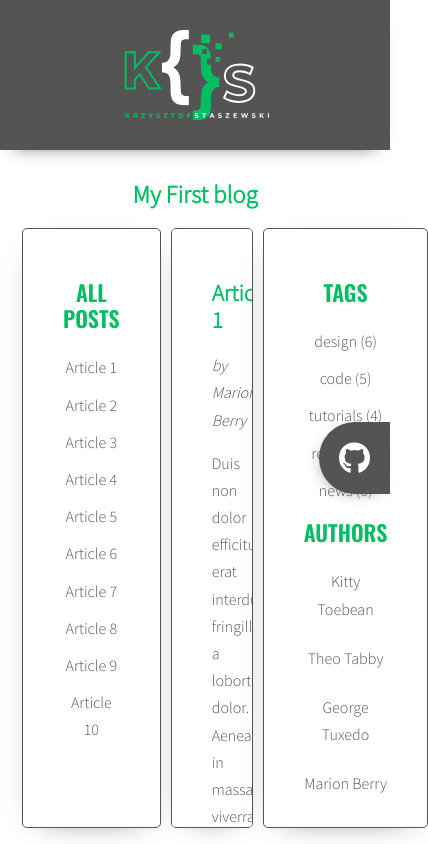
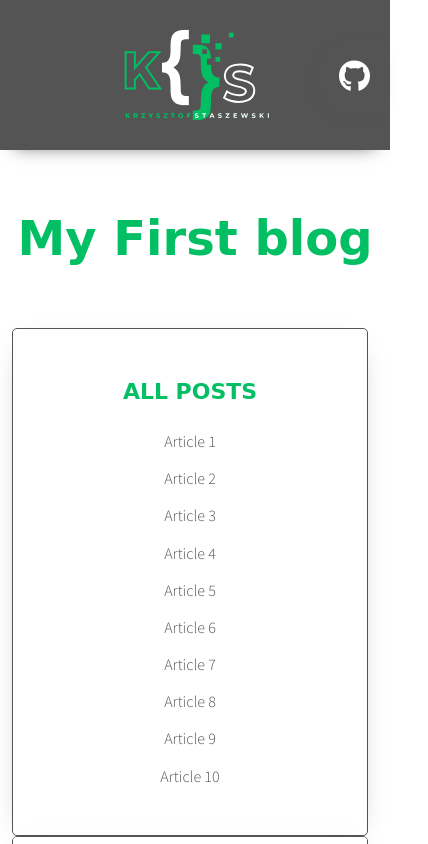
Before and after one commit to thempower/5.javascript-blog, a website: page index.html in a window 390 px wide. Shown: the top 844 px of the page, 428 px wide, since content can reach past the window. Drawn offline with nearby package versions, Linux system fonts and the light colour scheme; a web font is replaced by a local one.

Commit message:
finished module 5 - added css & responsive & animation - code html debuged

```diff
--- a/index.html
+++ b/index.html
@@ -14,14 +14,13 @@
 <body>
     <header>
       <div class="container top">
-            <img class="logo" src="images/Krzysztof Staszewski logo.svg" alt="krzysztof-staszewski" srcset="">
-            <div class="git"><a href="https://github.com/thempower"><i class="fa-brands fa-github"></i></a></div>
-            </div>
-          </div>
+            <img class="logo" src="images/Krzysztof Staszewski logo.svg" alt="krzysztof-staszewski">
+            <div class="git"><a href="https://github.com/thempower"><i class="fa-brands fa-github"><span>github</span></i></a></div>
+      </div>
     </header>
     <div class="blog">
         <div class="container">
-          <h2> My First blog</h2>
+          <h2 class="title"> My First blog</h2>
           <main class="wrapper">
             <aside class="sidebar">
               <h2 class="section-title">All posts</h2>
--- a/js/script.js
+++ b/js/script.js
@@ -31,7 +31,6 @@ for (let activeArticle of activeArticles) {
    /*[DONE] get the article id */
    /*[DONE] find the title element */
    /*[DONE] get the title from the title element */
-   /*[DONE] get the title from the title element */
    /*[DONE] create HTML of the link */
    /*[DONE] insert link into titleList */
 
--- a/sass/style.scss
+++ b/sass/style.scss
@@ -1,4 +1,5 @@
 @import url('https://fonts.googleapis.com/css?family=Oswald:400,600|Sacramento|Source+Sans+Pro:300&subset=latin-ext');
+@import url('https://fonts.googleapis.com/css2?family=Sedgwick+Ave&display=swap');
 
 /* Variables */
 
@@ -10,6 +11,7 @@ $green-color: #02bf63;
 $font-logo: 'Sacramento', cursive;
 $font-header: 'Oswald', sans-serif;
 $font-text: 'Source Sans Pro', sans-serif;
+$font-h: 'Sedgwick Ave', cursive;
 
 /* Global */
 /* width */
@@ -34,6 +36,7 @@ $font-text: 'Source Sans Pro', sans-serif;
 }
 
 h1, h2, h3, h4, h5 {
+  font-family: $font-h;
   color: $green-color;
   font-weight: bold;
   text-align: center;
@@ -48,6 +51,7 @@ ul li {
 span, p, a{
   color: $color-dark;
   text-decoration: none;
+
 }
 
 body {
@@ -69,7 +73,7 @@ body {
 .section-title {
   font-size: 22px;
   text-transform: uppercase;
-  font-family: $font-header;
+  font-family: $font-h;
   font-weight: 600;
   span {
     text-transform: none;
@@ -122,21 +126,43 @@ header {
     scale: 1.1;
   }
 
+  .git span {
+    display: none;
+  }
 
+  .container .title {
+    font-size: 3rem;
+    margin: 50px 0;
+
+  }
 
 .wrapper {
   display: flex;
   height: 600px;
-  margin-left: 10px;
+
 }
+
 
 .sidebar {
   flex: 1 0 0;
 }
+// .sidebar  a span {
+//  color:$color-dark;
+// }
+
+// .sidebar  a span:hover{
+//   color: $green-color;
+// }
+// .sidebar  a span:active {
+//   color: $green-color;
+//  }
+
 
 .posts {
+  position: relative;
   flex: 2 0 0;
   overflow-y: scroll;
+  min-height:600px;
 }
 
 .sidebar, .posts {
@@ -149,7 +175,6 @@ header {
   -moz-box-shadow: 0px 8px 29px -20px rgba(84, 84, 84, 1);
   box-shadow: 0px 8px 29px -20px rgba(84, 84, 84, 1);
 }
-
 
 
 /* Lists */
@@ -181,9 +206,18 @@ header {
 /* Post */
 
 .post {
-  display: none;
+  position: absolute;
+  padding: 36px;
+  top: 0;
+  left: 0;
+  opacity: 0;
+  transform: scale(0.9);
+  z-index: 10;
+  transition: .5s all ease;
   &.active {
-    display: block;
+    opacity: 1;
+    transform: scale(1);
+    z-index: 100;
   }
 }
 
@@ -197,3 +231,20 @@ header {
     margin: 0 10px 0 0;
   }
 }
+
+
+@media only screen and (max-width: 800px) {
+
+
+   .git {
+    position:fixed;
+    top: 40px;
+    right: 0;
+    z-index:1;
+   }
+
+   .wrapper {
+    flex-direction: column;
+
+   }
+  }
```
Also changed, not shown: package.json (+7 -11 lines), css/style.css, 2 other files.
